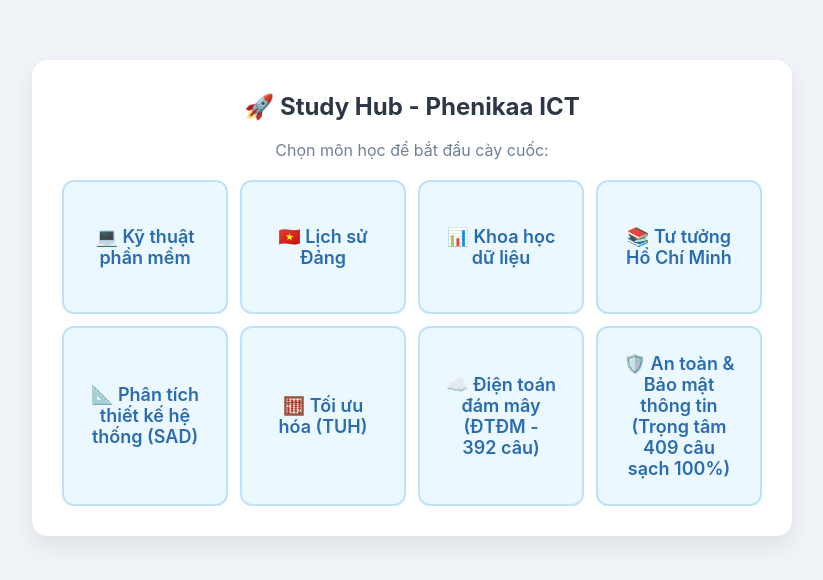
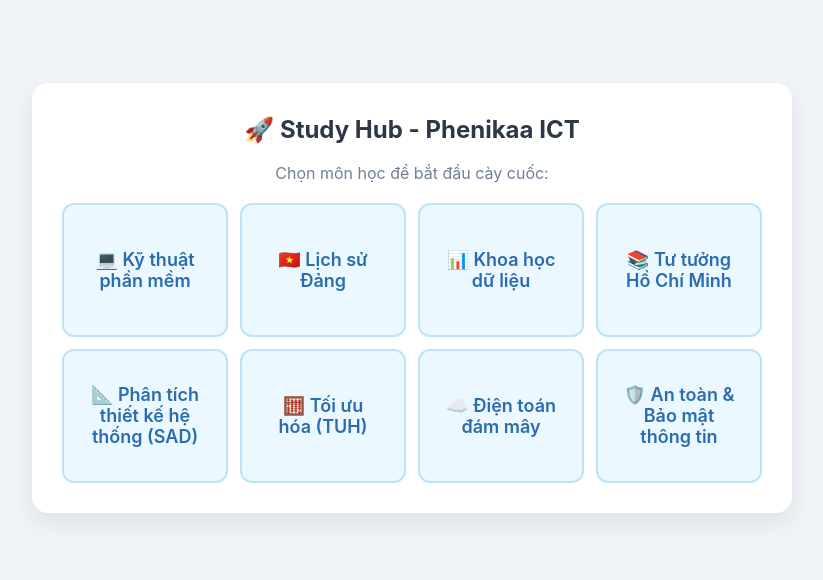
Before and after one commit to gnavdev28/ktpmtest, a plain HTML site: page index.html in a window 1280 px wide. Shown: the part 122-702 px from the top of the page, without its empty margins (228-1051 px from the left). Drawn offline with nearby package versions, Linux system fonts and the light colour scheme.

Commit message:
fix(dtdm): bo tien to so cau va exam khoi cac de dien toan dam may

```diff
--- a/index.html
+++ b/index.html
@@ -309,7 +309,7 @@
             },
             {
                 id: "dtdm",
-            name: "☁️ Điện toán đám mây (ĐTĐM - 392 câu)",
+                name: "☁️ Điện toán đám mây",
                 files: [
                     { name: "Khóa 1: Introduction to Cloud (80 câu)", file: "dtdm/coursera_k1_intro.txt" },
                     { name: "Khóa 2: AWS Cloud Technical Essentials (56 câu)", file: "dtdm/coursera_k2_essentials.txt" },
@@ -322,7 +322,7 @@
             },
             {
                 id: "atbmtt",
-            name: "🛡️ An toàn & Bảo mật thông tin (Trọng tâm 409 câu sạch 100%)",
+                name: "🛡️ An toàn & Bảo mật thông tin",
                 files: [
                     { name: "⭐ [CƠ BẢN 8.0] Đề 1 - P1: Lý thuyết cơ bản & Lab (58)", file: "atbmtt/de1_p1.txt" },
                     { name: "⭐ [CƠ BẢN 8.0] Đề 1 - P2: Lý thuyết cơ bản & Lab (58)", file: "atbmtt/de1_p2.txt" },
```
Also changed, not shown: dtdm/aws_clf_p1.txt, dtdm/aws_clf_p2.txt, dtdm/aws_clf_p3.txt, dtdm/aws_clf_p4.txt, dtdm/coursera_k1_intro.txt, dtdm/coursera_k2_essentials.txt, dtdm/coursera_k3_architecting.txt. Lines whose indentation alone changed are shown as unchanged.
